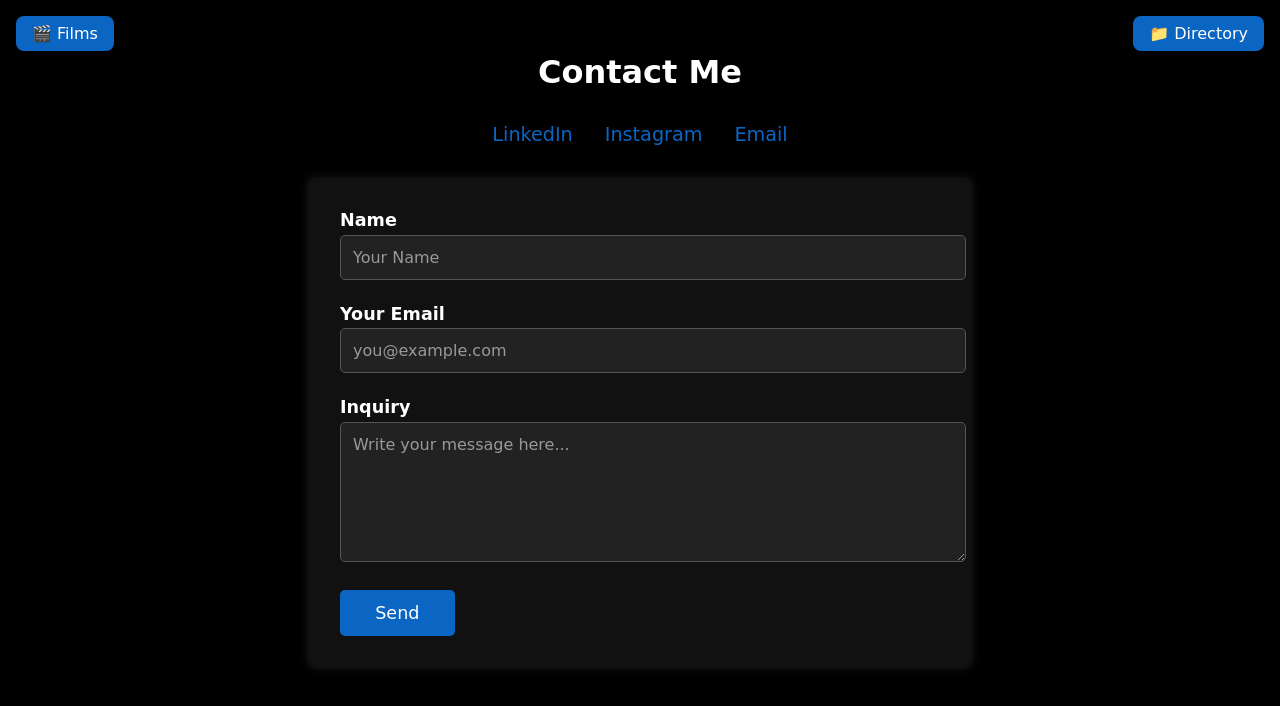
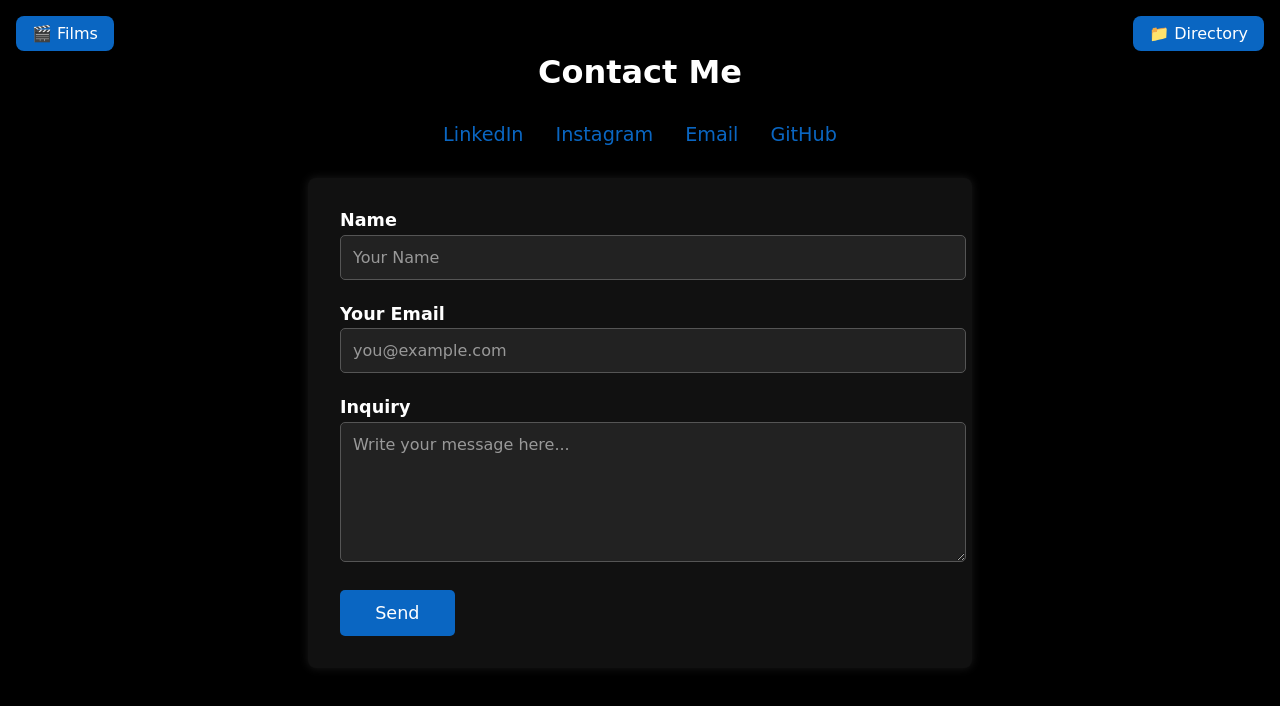
Before and after one commit to 0dysseyy/Odysseyy, a website: page Contact.html in a window 1280 px wide. Drawn offline with Linux system fonts and the light colour scheme; a web font is replaced by a local one.

Commit message:
added github link

```diff
--- a/Contact.html
+++ b/Contact.html
@@ -122,6 +122,7 @@
     <a href="https://www.linkedin.com/in/joshua-odiase-0a5488240/" target="_blank" rel="noopener noreferrer">LinkedIn</a>
     <a href="https://www.instagram.com/joshodiase/" target="_blank" rel="noopener noreferrer">Instagram</a>
     <a href="mailto:0dysseyyinquiries@gmail.com">Email</a>
+    <a href="https://github.com/0dysseyy" target="_blank" rel="noopener noreferrer">GitHub</a>
   </div>
 
   <form action="https://api.web3forms.com/submit" method="POST">
```
